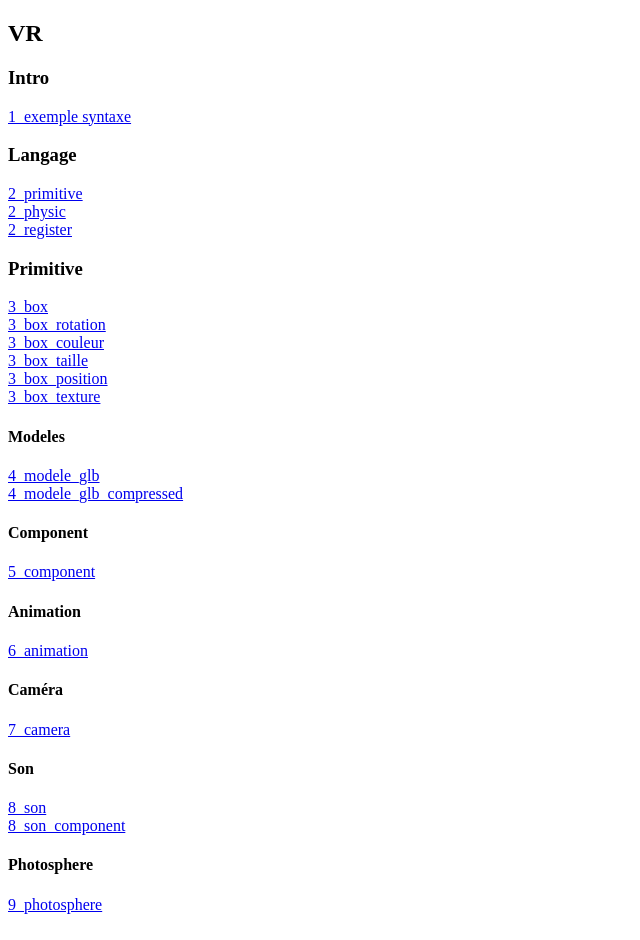
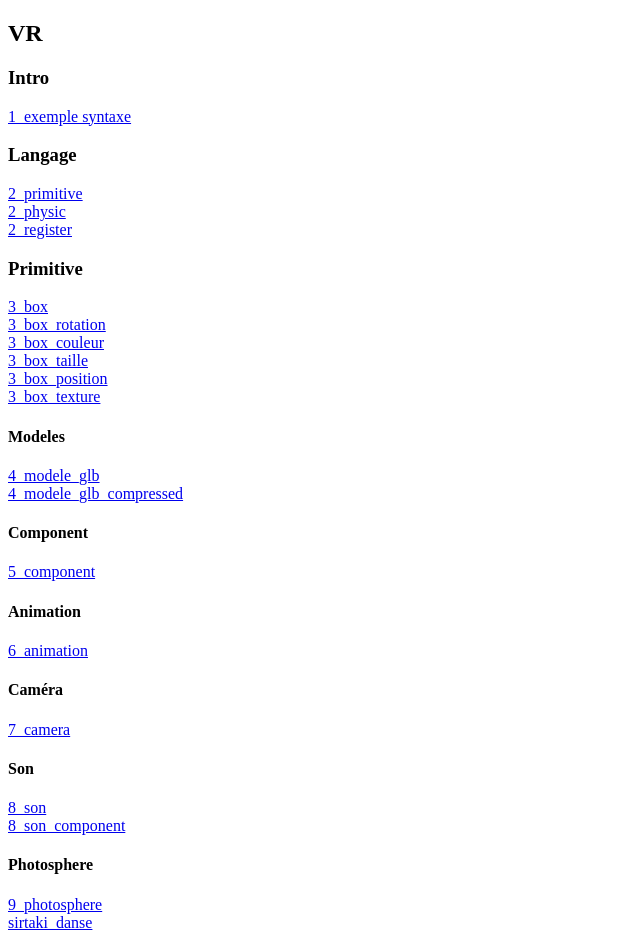
Before and after one commit to NJasmine98/projet_sirtaki, a plain HTML site: page index.html in a window 1280 px wide. Shown: the whole page, without its empty margins (0-640 px from the left). Drawn offline with Linux system fonts and the light colour scheme.

Commit message:
git commit

```diff
--- a/index.html
+++ b/index.html
@@ -42,5 +42,7 @@
 
     <h4>Photosphere</h4>
     <a href="./9_photosphere/index.html">9_photosphere</a><br>
+
+    <a href="./z_animation_controls/sirtaki_danse.html">sirtaki_danse</a><br>
   </body>
 </html>
```
